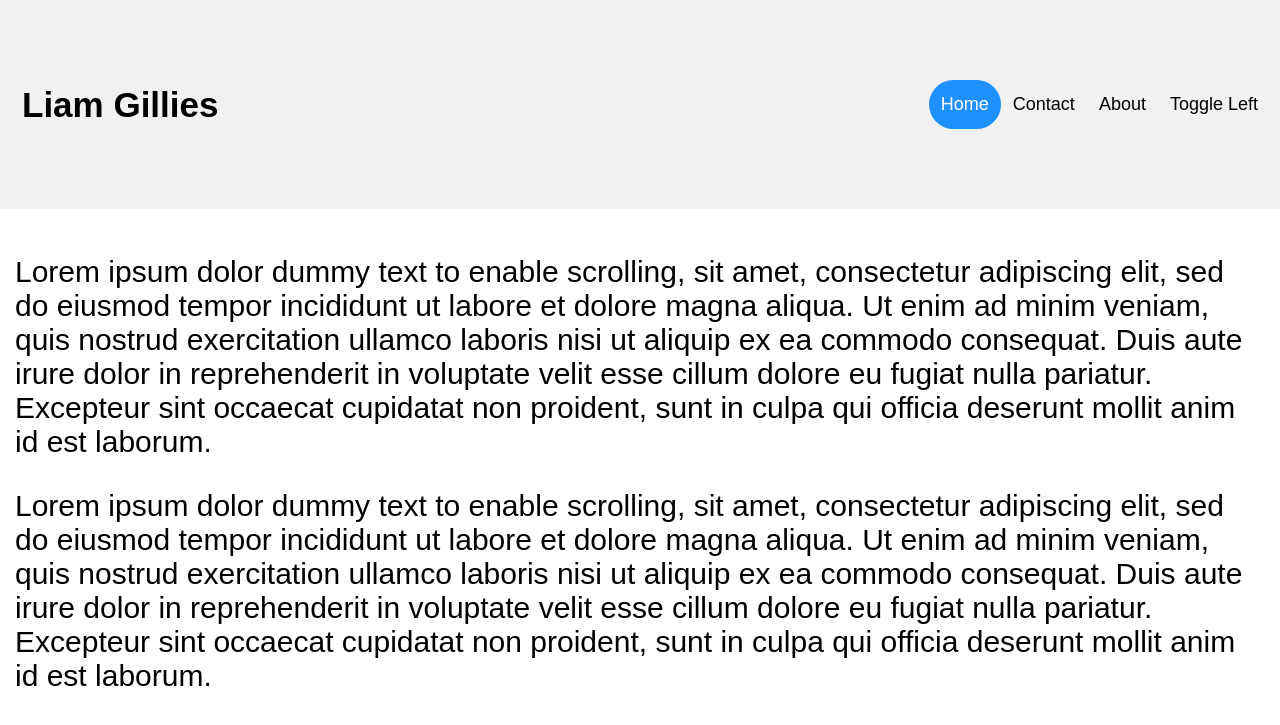
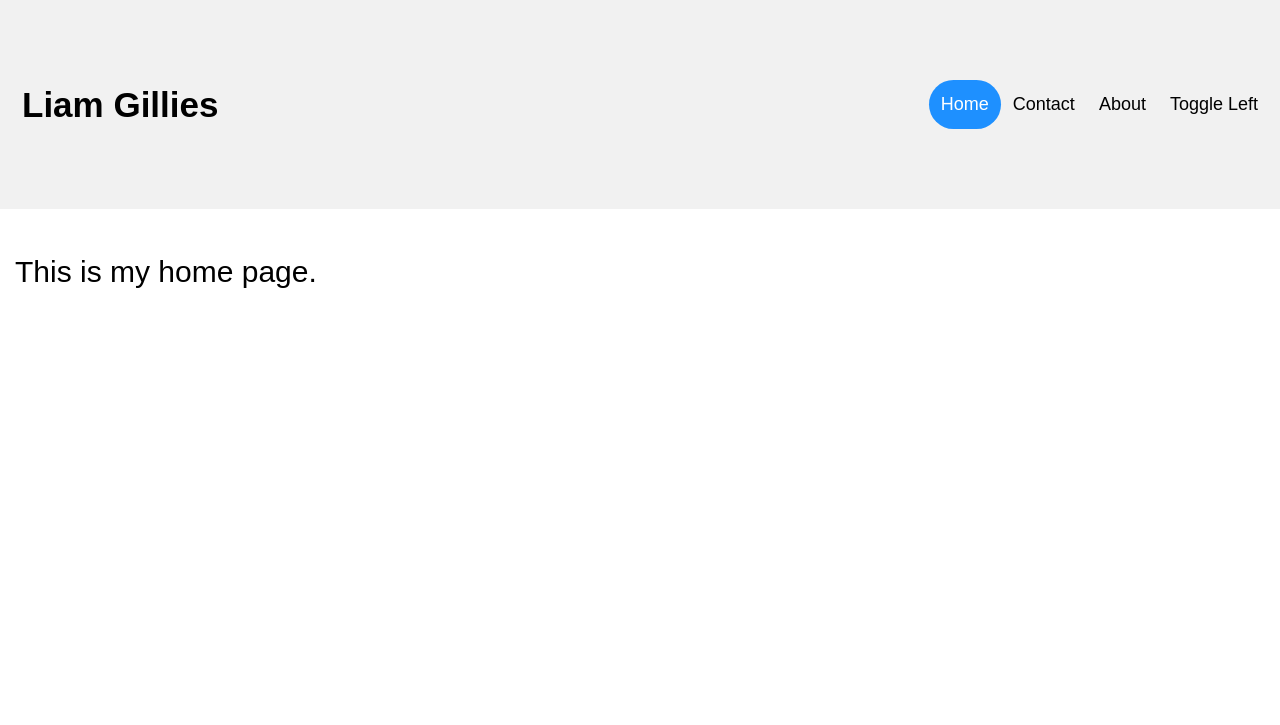
Before and after one commit to liamgillies/liamgillies.github.io, a Jekyll site: the page built from index.html, in a window 1280 px wide and 900 px high. Shown: the top 725 px of the window. Built offline with Jekyll 4.4.1, drawn with Linux system fonts in a browser that asks for light colours.

Commit message:
Update default.html

```diff
--- a/_layouts/default.html
+++ b/_layouts/default.html
@@ -93,8 +93,7 @@
 </div>
 
 <div id="defaultDiv">
-<p>Lorem ipsum dolor dummy text to enable scrolling, sit amet, consectetur adipiscing elit, sed do eiusmod tempor incididunt ut labore et dolore magna aliqua. Ut enim ad minim veniam, quis nostrud exercitation ullamco laboris nisi ut aliquip ex ea commodo consequat. Duis aute irure dolor in reprehenderit in voluptate velit esse cillum dolore eu fugiat nulla pariatur. Excepteur sint occaecat cupidatat non proident, sunt in culpa qui officia deserunt mollit anim id est laborum.</p>
-  <p>Lorem ipsum dolor dummy text to enable scrolling, sit amet, consectetur adipiscing elit, sed do eiusmod tempor incididunt ut labore et dolore magna aliqua. Ut enim ad minim veniam, quis nostrud exercitation ullamco laboris nisi ut aliquip ex ea commodo consequat. Duis aute irure dolor in reprehenderit in voluptate velit esse cillum dolore eu fugiat nulla pariatur. Excepteur sint occaecat cupidatat non proident, sunt in culpa qui officia deserunt mollit anim id est laborum.</p>
+<p>This is my home page.</p>
 </div>
 
 <script>
```
